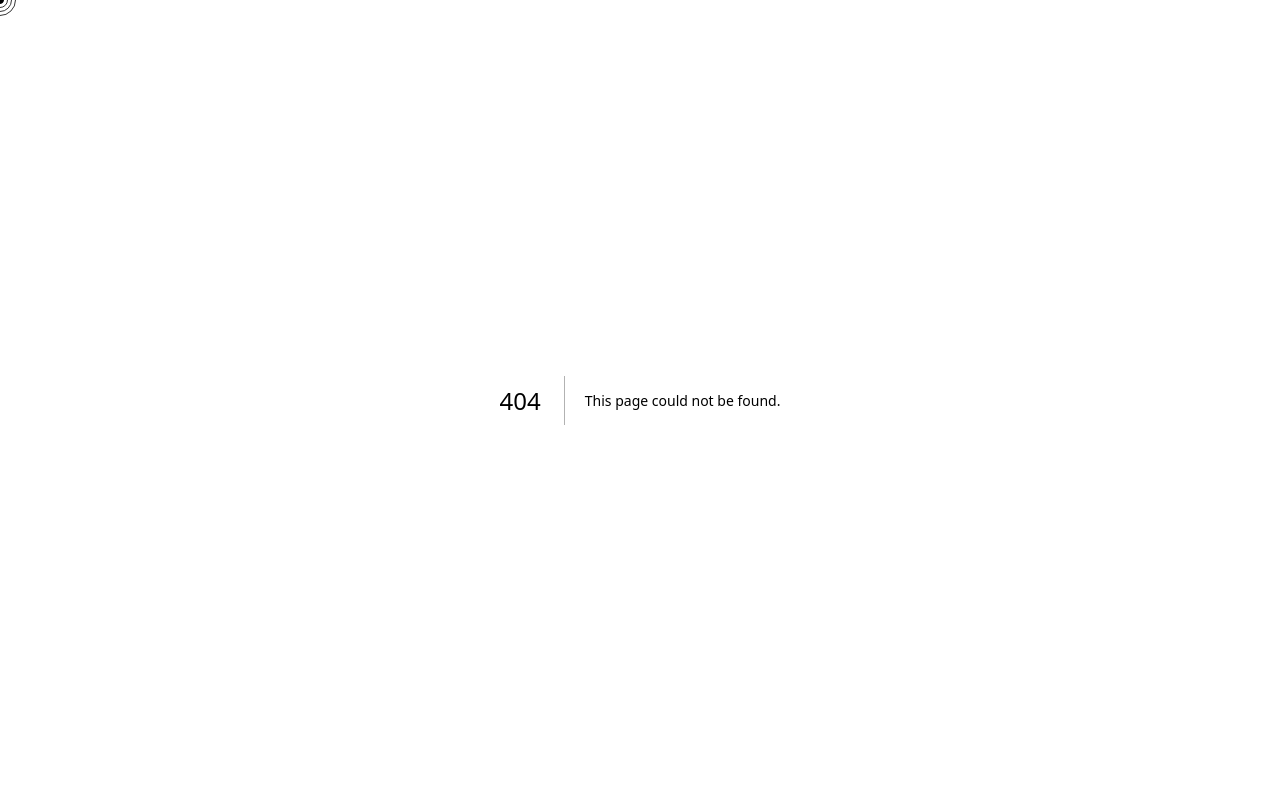
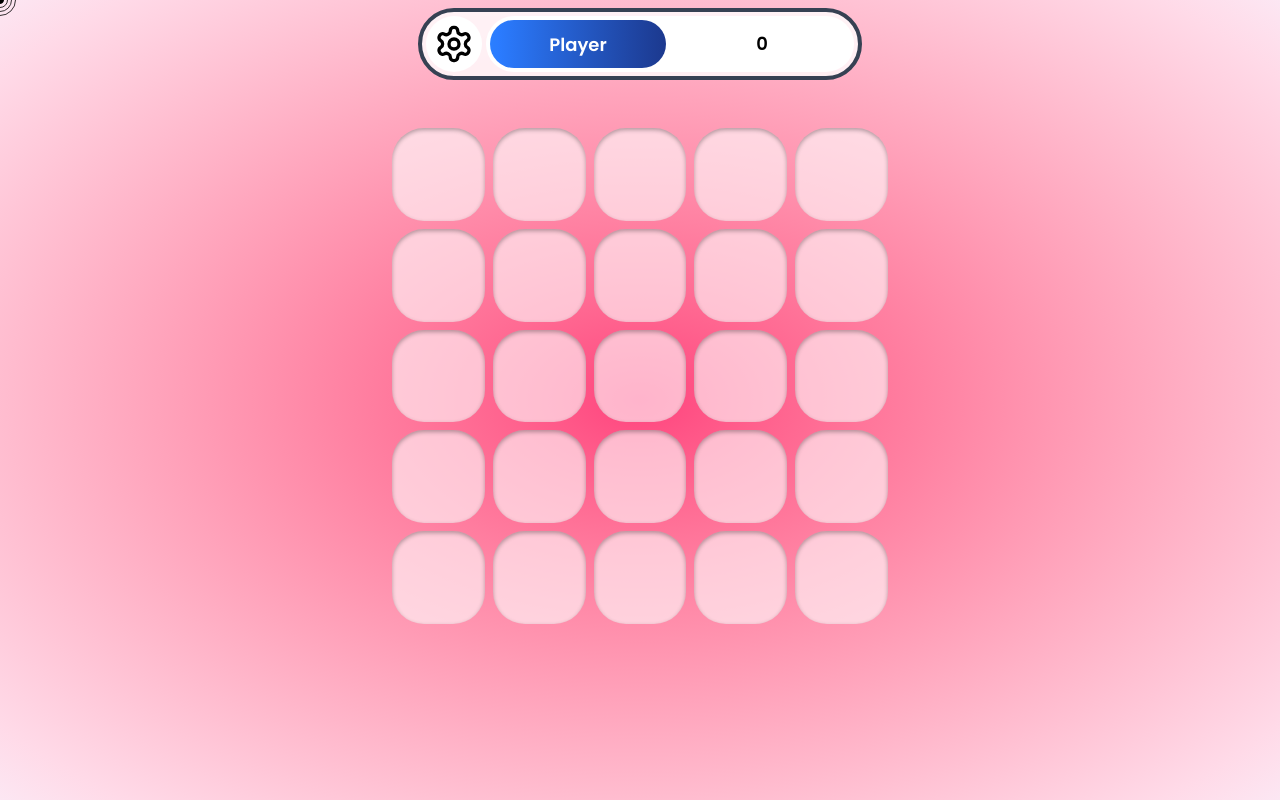
Before and after one commit to Fanilo-rgb/Color-wars, a Next.js app: page /game/5/5 in a window 1280 px wide. Before the commit this address had no page. Built offline with nearby package versions, Linux system fonts and the light colour scheme.

Commit message:
bug correction

```diff
--- a/app/(home)/page.js
+++ b/app/(home)/page.js
@@ -26,7 +26,7 @@ export default function Home() {
       <div className={"flex-1 flex items-center justify-center gap-5"}>
         {options.map((option, index) => {
           return (
-            <Link key={option.title} href={`/game?h=${option.size}&w=${option.size}`}>
+            <Link key={option.title} href={`/game/${option.size}/${option.size}`}>
               <Card option={option} i={index} />
             </Link>
           )
--- a/app/game/page.js
+++ b/app/game/[height]/[width]/page.js
@@ -1,10 +1,9 @@
 "use client"
 
-import {useSearchParams} from "next/navigation";
 import ToolBar, {PlayerDetails, Pseudo, Score, Settings} from "@/components/ToolBar";
 import Board from "@/components/Board";
 import {DataProvider, useData} from "@/context/DataProvider";
-import { Suspense } from "react"
+import {useParams} from "next/navigation";
 
 const GameContent = ({h, w}) => {
   const { data } = useData()
@@ -30,20 +29,14 @@ const GameContent = ({h, w}) => {
   )
 }
 
-const GameContentWithParams = () => {
-  const searchParams = useSearchParams()
-  const h = parseInt(searchParams.get("h"))
-  const w = parseInt(searchParams.get("w"))
-  return <GameContent h={h} w={w}/>
-}
-
 const Game = () => {
+  const { height, width } = useParams()
+  const h = parseInt(height) || 5
+  const w = parseInt(width) || 5
 
   return (
     <DataProvider>
-      <Suspense>
-        <GameContentWithParams/>
-      </Suspense>
+      <GameContent h={h} w={w}  />
     </DataProvider>
   )
 }
--- a/components/Board.jsx
+++ b/components/Board.jsx
@@ -150,27 +150,33 @@ const Board = ({ height, width }) => {
     <>
       <div
         className={`
-          grid grid-rows-${height} rounded-4xl aspect-square w-full max-w-2xl
-          ${height === 9 ? "gap-1.5" : "gap-2"}
-        `}
+    grid rounded-4xl aspect-square w-full max-w-2xl
+    ${height === 9 ? "gap-1.5" : "gap-2"}
+  `}
+        style={{ gridTemplateRows: `repeat(${height}, 1fr)` }}
       >
         {squares.map((rows, i) => (
           <div
             key={i}
-            className={`
-              grid grid-cols-${width}
-              ${width === 9 ? "gap-1.5" : "gap-2"}
-            `}
+            className={`grid ${width === 9 ? "gap-1.5" : "gap-2"}`}
+            style={{ gridTemplateColumns: `repeat(${width}, 1fr)` }}
           >
             {rows.map((_, j) => {
               const delay = i + j
-              return(
-                <Cell key={j} size={ height } value={squares[i][j]} delay={delay} onSquareClick={() => handleClick(i, j)} />
-              )
+              return (
+                <Cell
+                  key={j}
+                  size={height}
+                  value={squares[i][j]}
+                  delay={delay}
+                  onSquareClick={() => handleClick(i, j)}
+                />
+              );
             })}
           </div>
         ))}
       </div>
+
       {winner && <GameOverModal winner={winner} onClose={handleClose} />}
     </>
   );
```
